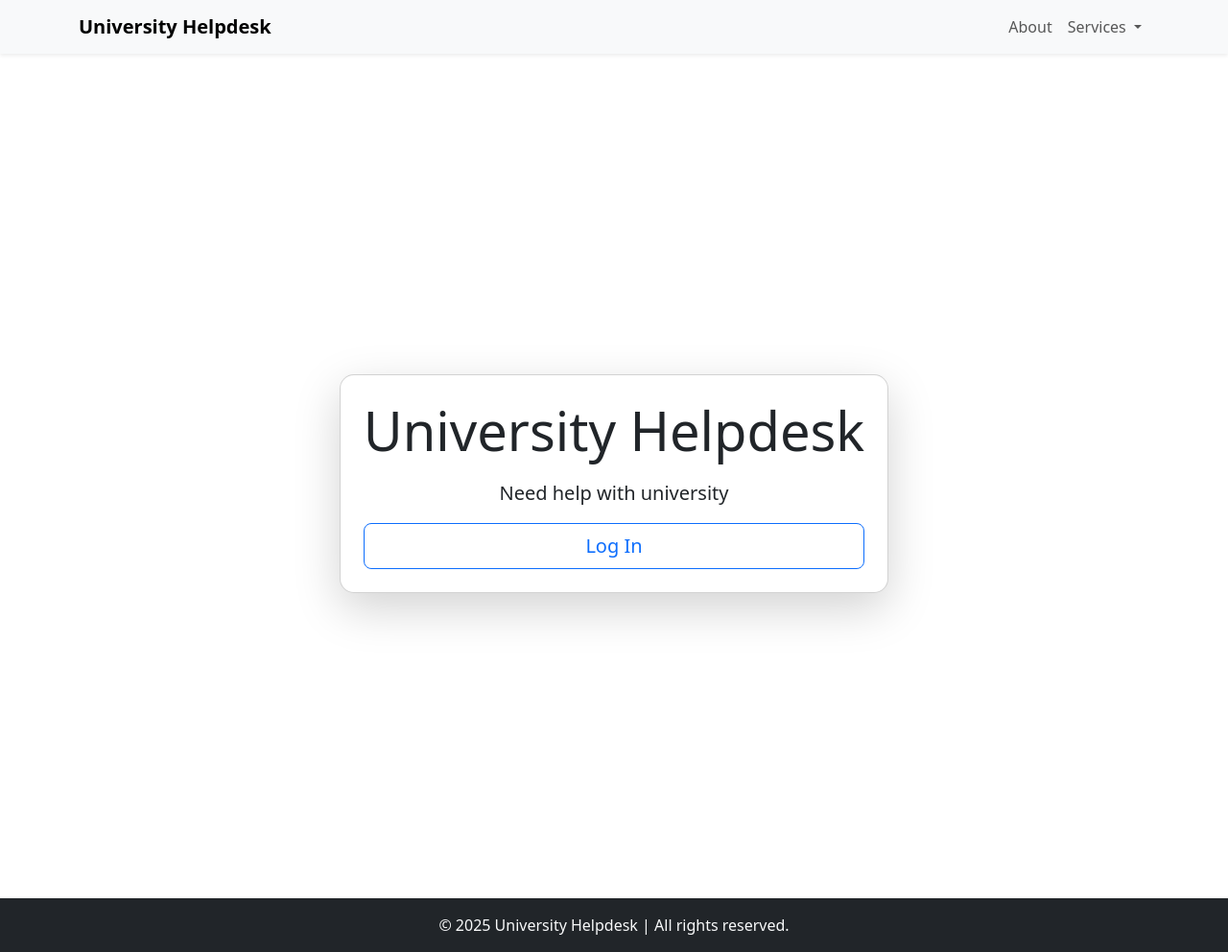
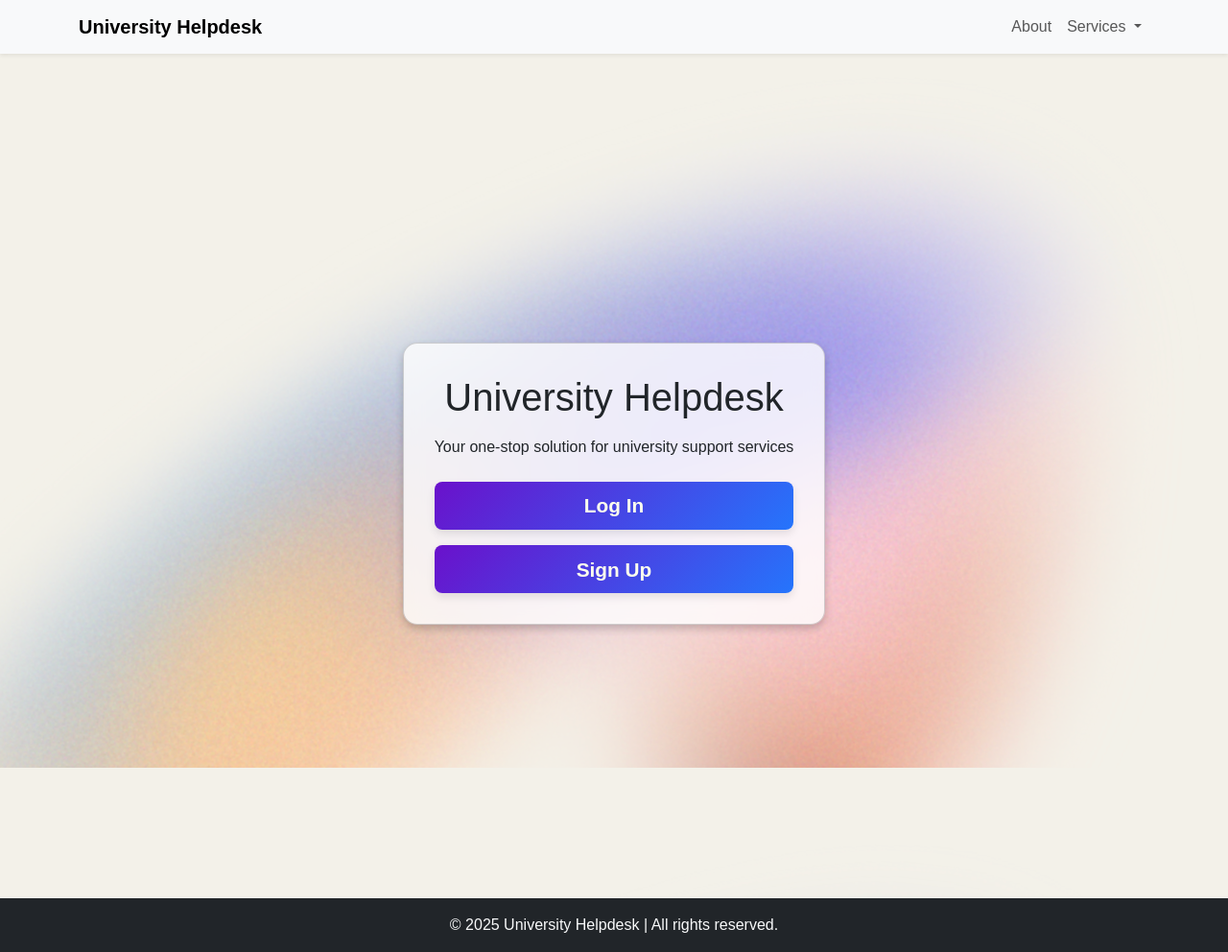
Before and after one commit to doo78/ticketing-system, a Django app: page / in a window 1280 px wide. Shown: the whole page at 96% size. Run offline with Django 5.2, Linux system fonts and the light colour scheme.

Commit message:
home page design

```diff
--- /dev/null
+++ b/static/css/style.css
@@ -0,0 +1,63 @@
+body {
+    background: url("../images/gradient-bg.png") no-repeat center center fixed;
+    background-size: cover;
+    font-family: 'Poppins', sans-serif;
+    margin: 0;
+    padding: 0;
+  }
+
+  .card {
+    background: rgba(255, 255, 255, 0.8);
+    backdrop-filter: blur(10px);
+    border-radius: 15px;
+    padding: 2rem;
+    box-shadow: 0 4px 8px rgba(0, 0, 0, 0.2);
+  }
+
+  .outer-cont {
+    display: flex;
+    align-items: center;
+    justify-content: center;
+    padding: 0.6rem 1.0rem;
+    font-size: 1.3rem;
+    font-weight: bold;
+    color: #feffee;
+    background: linear-gradient(135deg, #6a11cb, #2575fc);
+    border-radius: 8px;
+    text-decoration: none;
+    transition: transform 0.3s ease, box-shadow 0.3s ease;
+    box-shadow: 0 4px 8px rgba(0, 0, 0, 0.1);
+  }
+
+  .outer-cont:hover {
+    background: linear-gradient(135deg, #2575fc, #6a11cb);
+    transform: translateY(-2px);
+    box-shadow: 0 6px 12px rgba(0, 0, 0, 0.2);
+  }
+
+  .btn-outline-primary {
+    background: linear-gradient(135deg, #6a11cb, #2575fc);
+    color: #fff;
+    border: none;
+    transition: all 0.3s ease;
+  }
+
+  .btn-outline-primary:hover {
+    background: linear-gradient(135deg, #2575fc, #6a11cb);
+    color: #fff;
+    box-shadow: 0 6px 12px rgba(0, 0, 0, 0.2);
+    transform: translateY(-2px);
+  }
+
+  .btn-primary {
+    background: linear-gradient(135deg, #6a11cb, #2575fc);
+    border: none;
+    color: #fff;
+    transition: all 0.3s ease;
+  }
+
+  .btn-primary:hover {
+    background: linear-gradient(135deg, #2575fc, #6a11cb);
+    box-shadow: 0 6px 12px rgba(0, 0, 0, 0.2);
+    transform: translateY(-2px);
+  }
--- a/ticket/templates/base.html
+++ b/ticket/templates/base.html
@@ -10,6 +10,8 @@
 
     <!-- Custom Styles -->
     <link href="{% static 'styles.css' %}" rel="stylesheet">
+    <link rel="stylesheet" href="{% static 'css/style.css' %}">
+
 
     <!-- Bootstrap Icons -->
     <link rel="stylesheet" href="https://cdn.jsdelivr.net/npm/bootstrap-icons/font/bootstrap-icons.css">
--- a/ticket/templates/home.html
+++ b/ticket/templates/home.html
@@ -1,15 +1,16 @@
-{% extends 'base.html' %}
+{% extends "base.html" %}
 
 {% block body %}
-  <div class="container vh-100 d-flex align-items-center justify-content-center">
-    <div class="card shadow-lg p-4 text-center" style="max-width: 600px; border-radius: 15px;">
-      <h1 class="display-4 mb-3 text-dark">University Helpdesk</h1>
-      <p class="lead text-dark">
-        Need help with university </p>
+  <div class="container d-flex align-items-center justify-content-center" style="height: 100vh;">
+    <div class="card text-center">
+      <h1 class="mb-3">University Helpdesk</h1>
+      <p class="mb-4">Your one-stop solution for university support services</p>
       <div class="d-grid gap-3">
+        <a href="{% url 'log_in' %}" class="outer-cont">
+        Log In
         </a>
-        <a href="{% url 'log_in' %}" class="btn btn-lg btn-outline-primary">
-          Log In
+        <a href="{% url 'sign_up' %}" class="outer-cont">
+        Sign Up
         </a>
       </div>
     </div>
```
Also changed, not shown: my_library/settings.py (+8 -2 lines), static/images/gradient-bg.png (added).
